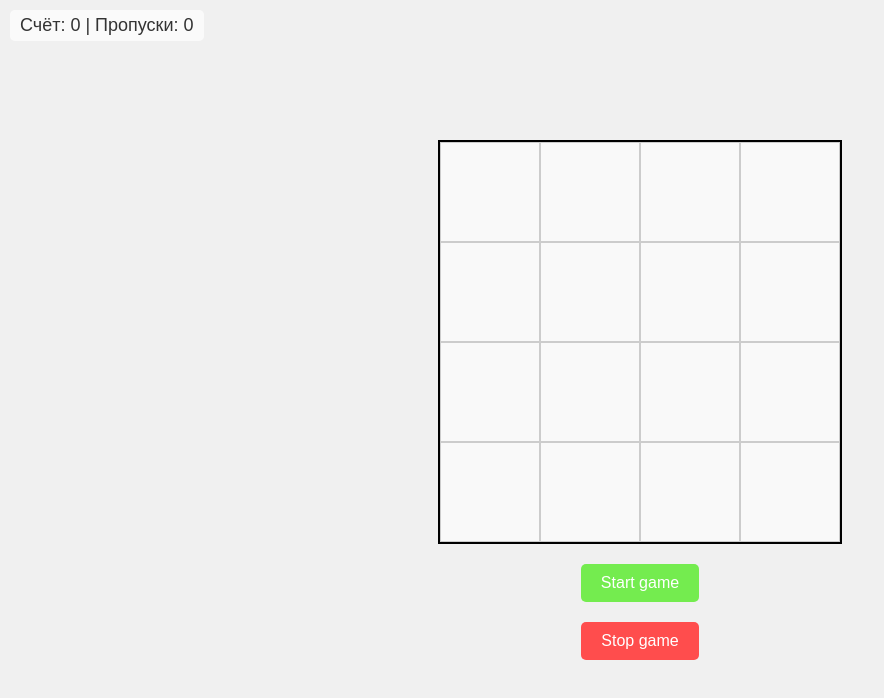
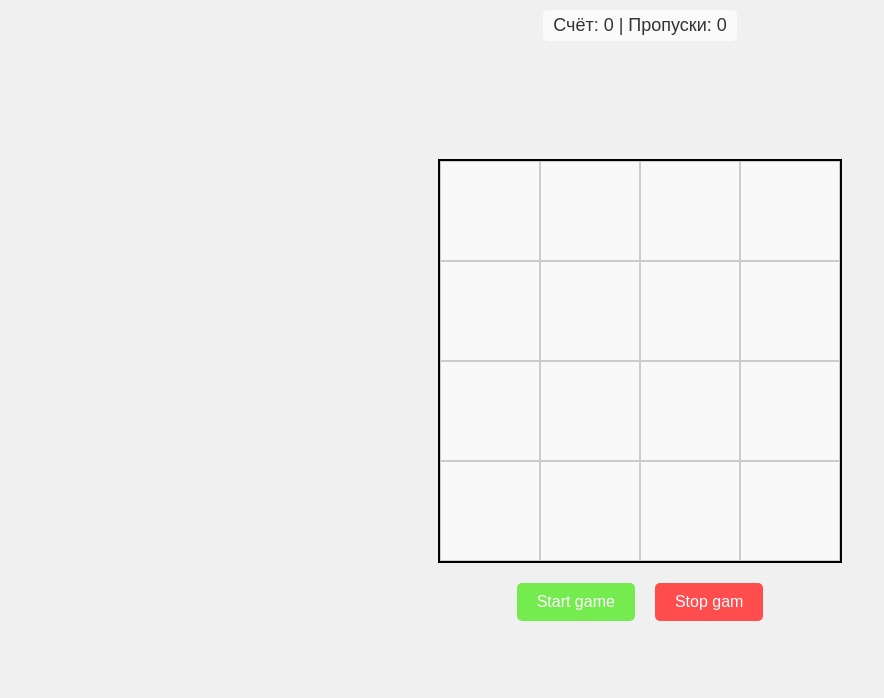
Before and after one commit to NatashaTronina/AHJ-EVENTS, a website built with webpack: page src/index.html in a window 1280 px wide. Shown: the whole page, without its empty margins (0-884 px from the left). Built offline with nearby package versions, Linux system fonts and the light colour scheme.

Commit message:
поменяла стили немного

```diff
--- a/src/css/style.css
+++ b/src/css/style.css
@@ -49,10 +49,16 @@ body {
     position: absolute;
     transition: transform 0.5s ease-in-out;
 }
+#buttons-container {
+    display: flex;
+    justify-content: center;
+    align-items: center;
+    gap: 20px;
+    margin: 20px auto;
+}
 
 #start-button {
-    display: block;
-    margin: 20px auto 0 auto;
+    display: inline-block; /* Вместо block */
     padding: 10px 20px;
     font-size: 16px;
     background-color: #74ec4f;
@@ -71,8 +77,7 @@ body {
 }
 
 #stop-button {
-    display: block;
-    margin: 20px auto 0 auto;
+    display: inline-block;
     padding: 10px 20px;
     font-size: 16px;
     background-color: #ff4d4d;
@@ -93,13 +98,14 @@ body {
 #score {
     position: absolute;
     top: 10px;
-    left: 10px;
+    left: center;
     font-size: 18px;
     color: #333;
     background-color: rgba(255, 255, 255, 0.7);
     padding: 5px 10px;
     border-radius: 5px;
 }
+
  /* стили для модального окна */
 .modal {
   display: none;
@@ -114,7 +120,7 @@ body {
 }
 
 .modal-content {
-  background-color: #b3e9a2;
+  background-color: #ffffff;
   margin: 15% auto;
   padding: 20px;
   border: 1px solid #888;
--- a/src/index.html
+++ b/src/index.html
@@ -9,8 +9,10 @@
 <body>
     <div id="game-container">
         <div id="game-field"></div>
-        <button id="start-button">Start game</button>
-        <button id="stop-button">Stop game</button>
+        <div id="buttons-container">
+            <button id="start-button">Start game</button>
+            <button id="stop-button">Stop gam</button>
+        </div>
     </div>
 </body>
 </html>
```
